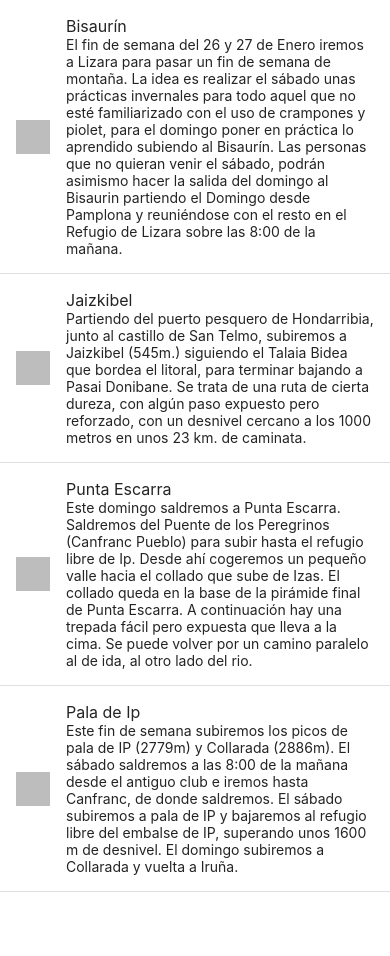
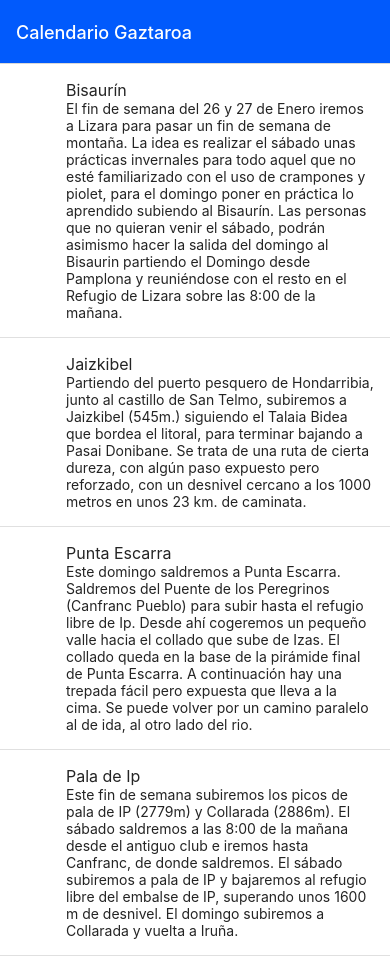
Before and after one commit to LaCeBr/appGaztaroa, a React Native app: screen /Calendar in a window 390 px wide. Before the commit the page ends 892 px from the top, so only its background shows below. Built offline with nearby package versions, Linux system fonts and the light colour scheme.

Commit message:
Stack Navigation

```diff
--- a/App.js
+++ b/App.js
@@ -1,16 +1,23 @@
 import { StatusBar } from 'expo-status-bar';
 import React from 'react';
-import { View } from 'react-native';
+import { StyleSheet, View } from 'react-native';
 import Campobase from './componentes/CampobaseComponent';
 import { SafeAreaProvider } from 'react-native-safe-area-context';
 
 export default function App() {
   return(
     <SafeAreaProvider>
-      <View>
+      <View style={styles.container}>
         <Campobase/>
         <StatusBar style="auto" />
       </View>
     </SafeAreaProvider>
   );
 }
+
+const styles = StyleSheet.create({
+  container: {
+    flex: 1,
+
+  },
+});
--- a/componentes/CalendarioComponent.js
+++ b/componentes/CalendarioComponent.js
@@ -1,11 +1,26 @@
-import React from 'react';
+import React, { Component } from 'react';
 import { ListItem, Avatar } from '@rneui/themed';
 import { SafeAreaView, FlatList } from 'react-native';
+import { EXCURSIONES } from '../comun/excursiones';
 
-function Calendario(props) {
+class Calendario extends Component {
+    constructor(props) {
+        super(props);
+        this.state = {
+            excursiones: EXCURSIONES
+        };
+    }
+
+    render(){
+
+    const { navigate } = this.props.navigation;
+
     const renderCalendarioItem = ({item, index}) => {
         return (
-            <ListItem key={index} onPress={() => props.onPress(item.id)} bottomDivider>
+            <ListItem
+            key={index}
+            onPress={() => navigate('DetalleExcursion', { excursionId: item.id })}
+            bottomDivider>
                 <Avatar source={require('./imagenes/40Años.png')} />
                 <ListItem.Content>
                     <ListItem.Title>{item.nombre}</ListItem.Title>
@@ -14,15 +29,17 @@ function Calendario(props) {
             </ListItem>
         );
     };
+
     return (
         <SafeAreaView>
             <FlatList
-                data={props.excursiones}
+                data={this.state.excursiones}
                 renderItem={renderCalendarioItem}
                 keyExtractor={item => item.id.toString()}
             />
         </SafeAreaView>
     );
+    }
 }
 
 export default Calendario;
--- a/componentes/CampobaseComponent.js
+++ b/componentes/CampobaseComponent.js
@@ -1,35 +1,53 @@
 import React, { Component } from 'react';
+import Constants from 'expo-constants';
 import Calendario from './CalendarioComponent';
-import { EXCURSIONES } from '../comun/excursiones'; ;
 import DetalleExcursion from './DetalleExcursionComponent';
+import { Platform } from 'react-native';
 import { View } from 'react-native';
+import { NavigationContainer } from '@react-navigation/native';
+import { createNativeStackNavigator } from '@react-navigation/native-stack';
+
+const Stack = createNativeStackNavigator();
+
+function CalendarioNavegador() {
+  return (
+    <Stack.Navigator
+      initialRouteName="Calendar"
+      headerMode="float"
+      screenOptions={{
+        headerTintColor: '#fff',
+        headerStyle: { backgroundColor: '#015afc' },
+        headerTitleStyle: { color: '#fff' },
+      }}
+    >
+      <Stack.Screen
+        name="Calendar"
+        component={Calendario}
+        options={{
+          title: 'Calendario Gaztaroa',
+        }}
+      />
+      <Stack.Screen
+        name="DetalleExcursion"
+        component={DetalleExcursion}
+        options={{
+          title: 'Detalle Excursión',
+        }}
+      />
+    </Stack.Navigator>
+  );
+}
 
 class Campobase extends Component {
-    constructor(props) {
-        super(props);
-        this.state = {
-            excursiones: EXCURSIONES,
-            seleccionExcursion: null
-        };
-    }
-
-    onSeleccionExcursion = (excursionId) => {
-        this.setState({ seleccionExcursion: excursionId })
-    }
-
-    render() {
-        return (
-            <View>
-                <DetalleExcursion
-                    excursion={this.state.excursiones.find(excursion => excursion.id === this.state.seleccionExcursion)}
-                />
-                <Calendario
-                    excursiones={this.state.excursiones}
-                    onPress={(excursionId) => this.onSeleccionExcursion(excursionId)}
-                />
-            </View>
-        );
-    }
+  render() {
+     return (
+      <NavigationContainer>
+        <View style={{flex:1, paddingTop: Platform.OS === 'ios' ? 0 : Constants.statusBarHeight }}>
+          <CalendarioNavegador />
+        </View>
+      </NavigationContainer>
+  );
+  }
 }
 
 export default Campobase;
--- a/componentes/DetalleExcursionComponent.js
+++ b/componentes/DetalleExcursionComponent.js
@@ -24,8 +24,18 @@ function RenderExcursion(props) {
         }
 }
 
-function DetalleExcursion (props) {
-    return(<RenderExcursion excursion={props.excursion} />);
+class DetalleExcursion extends Component {
+        constructor(props) {
+            super(props);
+            this.state = {
+                excursiones: EXCURSIONES
+            };
+        }
+
+        render(){
+            const {excursionId} = this.props.route.params;
+            return(<RenderExcursion excursion={this.state.excursiones[+excursionId]} />);
+        }
 }
 
 export default DetalleExcursion;
--- a/package.json
+++ b/package.json
@@ -9,13 +9,16 @@
     "web": "expo start --web"
   },
   "dependencies": {
+    "@react-navigation/native": "^6.1.17",
+    "@react-navigation/native-stack": "^6.9.26",
     "@rneui/base": "^4.0.0-rc.7",
     "@rneui/themed": "^4.0.0-rc.8",
     "expo": "~50.0.14",
     "expo-status-bar": "~1.11.1",
     "react": "18.2.0",
     "react-native": "0.73.6",
-    "react-native-safe-area-context": "4.8.2"
+    "react-native-safe-area-context": "4.8.2",
+    "react-native-screens": "~3.29.0"
   },
   "devDependencies": {
     "@babel/core": "^7.20.0"
```
Also changed, not shown: 1 other file (tests, documents, lock files or other folders). Lines whose indentation alone changed are shown as unchanged.
